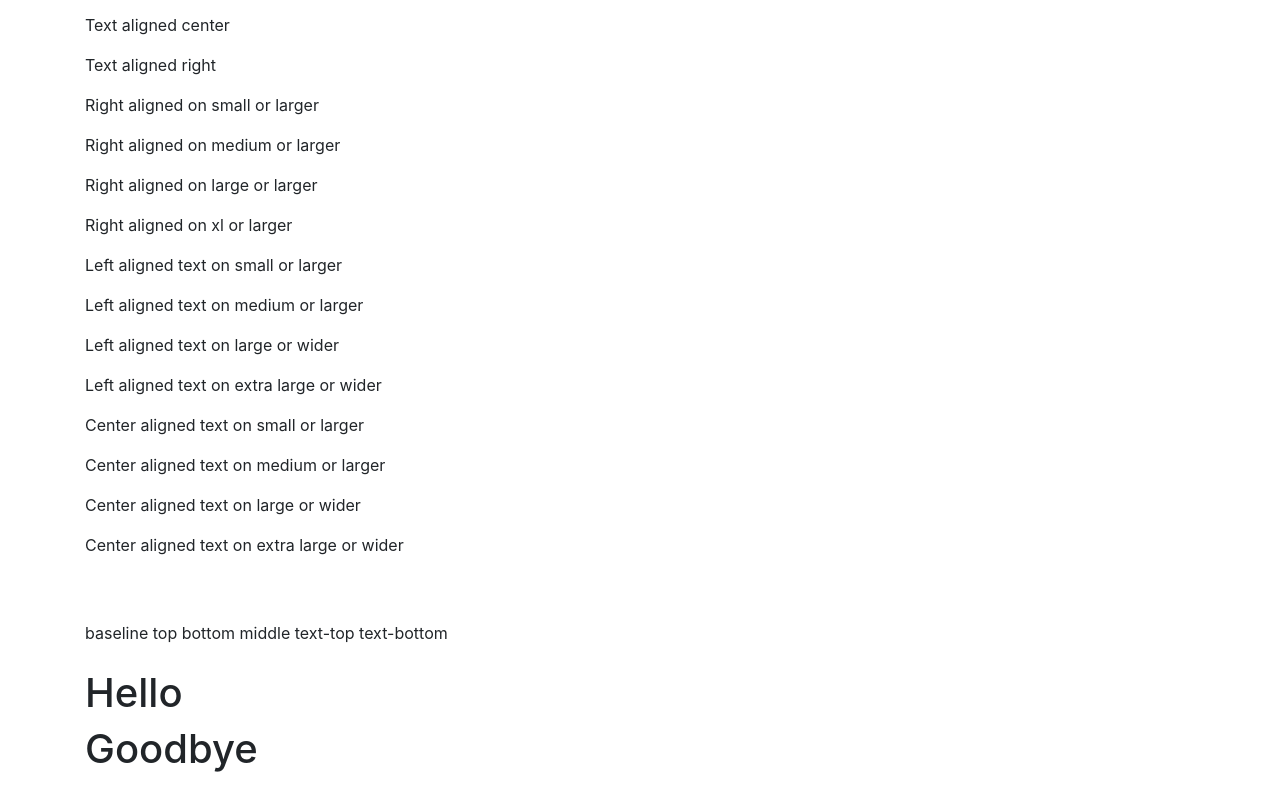
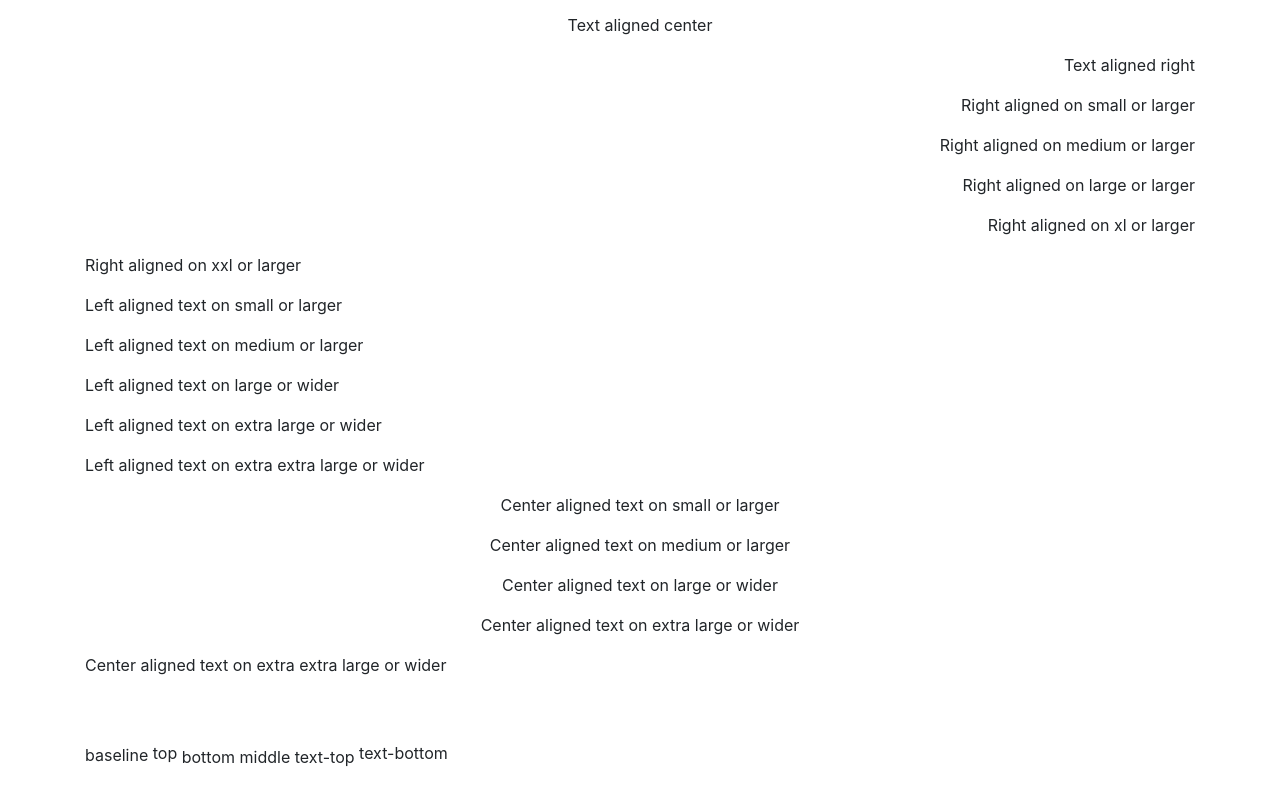
Before and after one commit to alien1s/Third-Party-Package-Exercise, a plain HTML site: page 2_3_text_alignment_display.html in a window 1280 px wide. Shown: the part 440-1229 px from the top of the page. Drawn offline with nearby package versions, Linux system fonts and the light colour scheme.

Commit message:
Text Alignment & Display classes

```diff
--- a/2_3_text_alignment_display.html
+++ b/2_3_text_alignment_display.html
@@ -248,7 +248,7 @@
       <!--#####################START HERE######################-->
 
       <!-- JUSTIFY -->
-      <p>
+      <p class="text-justify">
         Lorem ipsum dolor sit amet, consectetur adipisicing elit. Beatae
         asperiores dolorem accusamus dolor eligendi, unde adipisci a odio, quas
         aperiam tempora earum delectus magnam quia veritatis in! Natus quibusdam
@@ -266,59 +266,66 @@
       <br />
 
       <!-- ALIGNMENT -->
-      <p>Text aligned left</p>
-      <p>Text aligned center</p>
-      <p>Text aligned right</p>
+      <p class="text-left">Text aligned left</p>
+      <p class="text-center">Text aligned center</p>
+      <p class="text-right">Text aligned right</p>
 
       <!-- RESPONSIVE ALIGN -->
-      <p>Right aligned on small or larger</p>
-      <p>Right aligned on medium or larger</p>
-      <p>Right aligned on large or larger</p>
-      <p>Right aligned on xl or larger</p>
+      <p class="text-sm-right">Right aligned on small or larger</p>
+      <p class="text-md-right">Right aligned on medium or larger</p>
+      <p class="text-lg-right">Right aligned on large or larger</p>
+      <p class="text-xl-right">Right aligned on xl or larger</p>
+      <p class="text-xxl-right">Right aligned on xxl or larger</p>
 
-      <p>Left aligned text on small or larger</p>
-      <p>Left aligned text on medium or larger</p>
-      <p>Left aligned text on large or wider</p>
-      <p>Left aligned text on extra large or wider</p>
+      <p class="text-sm-left">Left aligned text on small or larger</p>
+      <p class="text-md-left">Left aligned text on medium or larger</p>
+      <p class="text-lg-left">Left aligned text on large or wider</p>
+      <p class="text-xl-left">Left aligned text on extra large or wider</p>
+      <p class="text-xxl-left">
+        Left aligned text on extra extra large or wider
+      </p>
 
-      <p>Center aligned text on small or larger</p>
-      <p>Center aligned text on medium or larger</p>
-      <p>Center aligned text on large or wider</p>
-      <p>Center aligned text on extra large or wider</p>
+      <p class="text-sm-center">Center aligned text on small or larger</p>
+      <p class="text-md-center">Center aligned text on medium or larger</p>
+      <p class="text-lg-center">Center aligned text on large or wider</p>
+      <p class="text-xl-center">Center aligned text on extra large or wider</p>
+      <p class="text-xxl-center">
+        Center aligned text on extra extra large or wider
+      </p>
 
       <br />
       <br />
 
       <!-- VERTICAL ALIGNMENT -->
-      <span>baseline</span>
-      <span>top</span>
-      <span>bottom</span>
-      <span>middle</span>
-      <span>text-top</span>
-      <span>text-bottom</span>
+      <span class="align-baseline">baseline</span>
+      <span class="align-top">top</span>
+      <span class="align-bottom">bottom</span>
+      <span class="align-middle">middle</span>
+      <span class="align-text-top">text-top</span>
+      <span class="align-text-bottom">text-bottom</span>
 
       <br />
       <br />
 
       <!-- TURN BLOCK TO INLINE -->
-      <h1>Hello</h1>
-      <h1>Goodbye</h1>
+      <h1 class="d-inline bg-success">Hello</h1>
+      <h1 class="d-inline bg-success">Goodbye</h1>
 
       <br />
       <br />
 
       <!-- TURN INLINE TO BLOCK -->
-      <span>Block</span>
+      <span class="d-block bg-primary">Block</span>
 
       <br />
       <br />
 
       <!-- INLINE BLOCK -->
-      <div>
+      <div class="d-inline-block bg-warning">
         <h3>Hello</h3>
         This is inline
       </div>
-      <div>
+      <div class="d-inline-block bg-warning">
         <h3>Hello</h3>
         This is inline
       </div>
```
